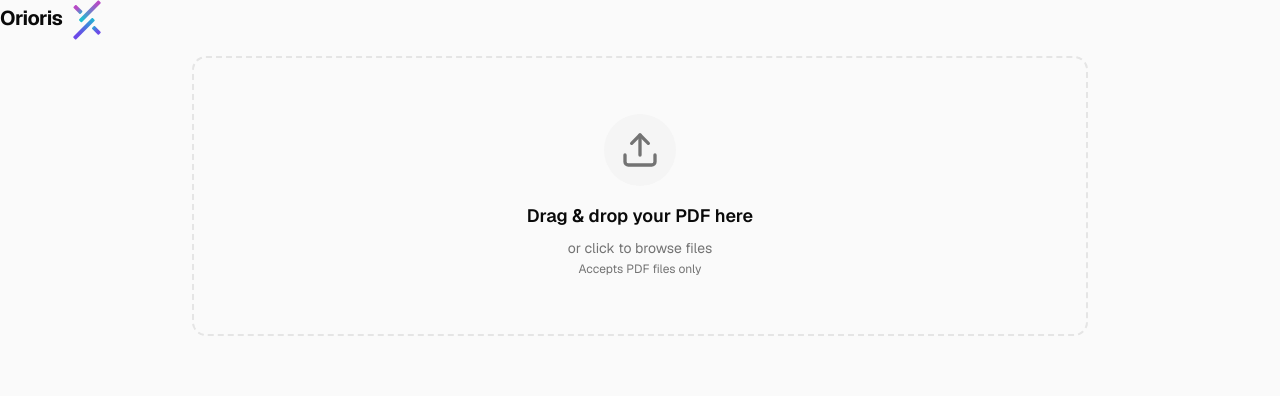
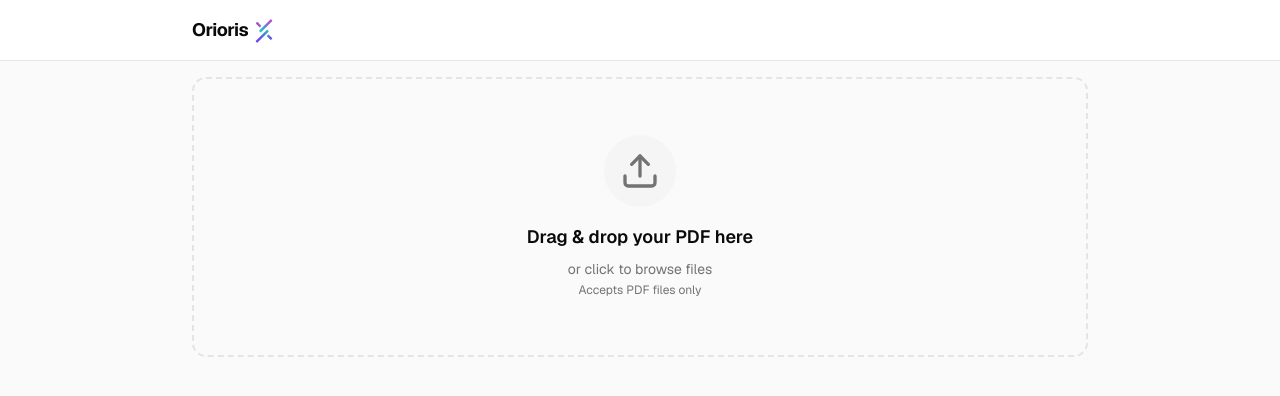
Before and after one commit to fabmnt/orioris-playground, a Next.js app: page / in a window 1280 px wide. Shown: the top 396 px of the page. Built offline with nearby package versions, Linux system fonts and the light colour scheme.

Commit message:
feat: Add PDF upload and analysis page, extraction service, and extraction result types.

```diff
--- a/app.types.ts
+++ b/app.types.ts
@@ -1 +1,11 @@
 export type Tool = 'spacy' | 'plumber' | 'docling'
+
+export interface Table {
+  headers: string[]
+  values: string[][]
+}
+
+export interface ExtractionResult {
+  tables?: Record<string, Table>
+  text?: string[]
+}
--- a/app/page.tsx
+++ b/app/page.tsx
@@ -21,17 +21,19 @@ export default function Home() {
 
   return (
     <div className='flex min-h-screen flex-col bg-zinc-50 font-sans dark:bg-black'>
-      <header>
-        <h1 className='text-xl font-bold tracking-tight'>
+      <header className='bg-card border-b py-4 pb-4'>
+        <div className='mx-auto w-full max-w-4xl'>
+          <h1 className='text-lg font-bold tracking-tight'>
             Orioris{' '}
             <Image
               className='inline-block'
               src='/oriorisai.svg'
               alt='Orioris logo'
-            width={40}
-            height={40}
+              width={24}
+              height={24}
             />
           </h1>
+        </div>
       </header>
       <main className='mx-auto w-full max-w-4xl space-y-6 py-4'>
         {step === 'upload' && (
--- a/services/extraction-service.ts
+++ b/services/extraction-service.ts
@@ -1,5 +1,5 @@
 import { config } from '@/app.config'
-import { Tool } from '@/app.types'
+import { ExtractionResult, Tool } from '@/app.types'
 
 interface ExtractParams {
   tool: Tool
@@ -38,7 +38,7 @@ export const extractionService = {
         throw new Error('Failed to extract data')
       }
 
-      return response.json()
+      return response.json() as Promise<ExtractionResult>
     },
   },
 }
```
Lines whose indentation alone changed are shown as unchanged.
